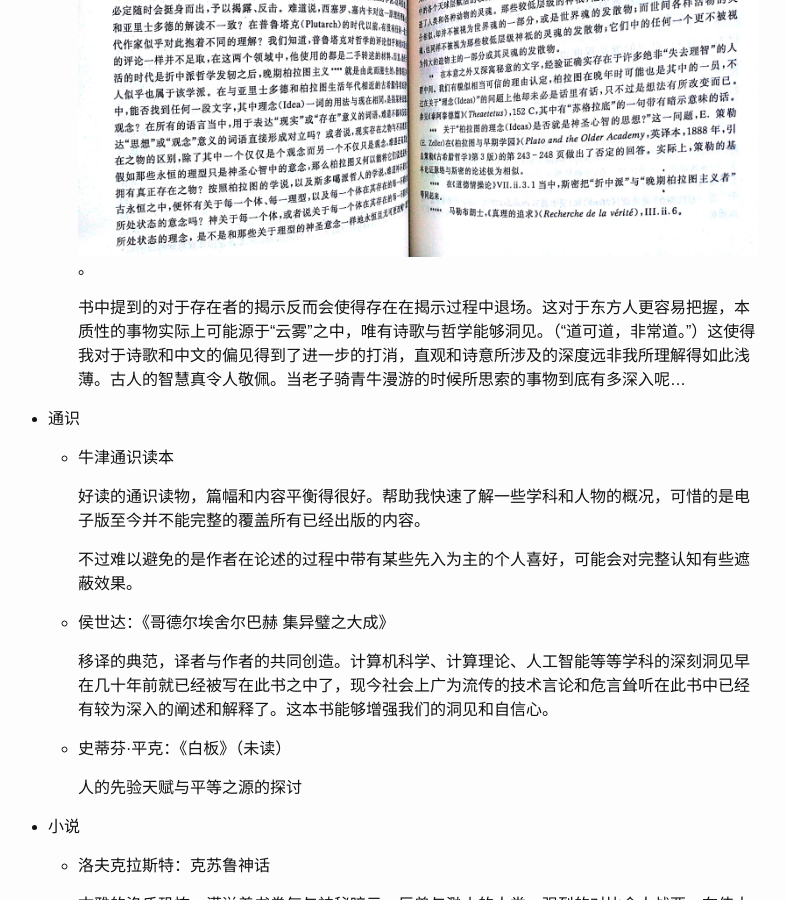
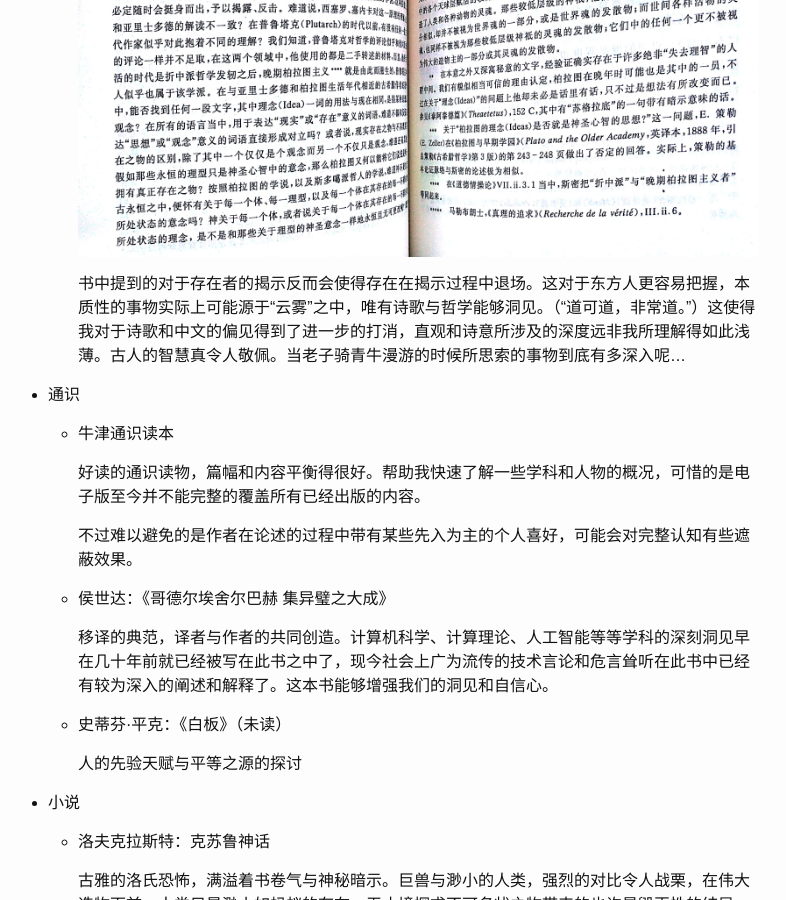
Before and after one commit to Leezh76/leezh76.github.io, a Jekyll site: the page built from _posts/2018-06-10-pearls.md, in a window 1280 px wide and 900 px high, scrolled down 2182 px. Shown: the whole window, without its empty margins (252-1038 px from the left). Built offline with Jekyll 4.4.1, drawn with Linux system fonts in a browser that asks for light colours.

Commit message:
modify essay Pearls

```diff
--- a/_posts/2018-06-10-pearls.md
+++ b/_posts/2018-06-10-pearls.md
@@ -55,7 +55,7 @@ lang: zh
 
     本人对本体论产生兴趣，遂查找书籍，而后发现此书《存在与时间》（又译《是与时》）。
 
-    艰涩之极，然熟悉其用词方式并视其为形式系统，其内容变得能够理解，其真确性与明晰性逐渐凸显而出。相似的情况也见于《通往语言的途中》，译者对于德文名词的拿捏和把握已经如此精微，仍然叫苦不迭。中文之中对应并且具有相似语境的词汇实难找寻，不得已只能自造与诠释。“存在”与“此在”，“道说”与“大道”之名词真可见译者之辛劳。![译者之辛劳](/images/comment.jpg)。
+    艰涩之极，然熟悉其用词方式并视其为形式系统，其内容变得能够理解，其真确性与明晰性逐渐凸显而出。相似的情况也见于《通往语言的途中》，译者对于德文名词的拿捏和把握已经如此精微，仍然叫苦不迭。中文之中对应并且具有相似语境的词汇实难找寻，不得已只能自造与诠释。“存在”与“此在”，“道说”与“大道”之名词真可见译者之辛劳。![译者之辛劳](/images/comment.jpg)
 
     书中提到的对于存在者的揭示反而会使得存在在揭示过程中退场。这对于东方人更容易把握，本质性的事物实际上可能源于“云雾”之中，唯有诗歌与哲学能够洞见。（“道可道，非常道。”）这使得我对于诗歌和中文的偏见得到了进一步的打消，直观和诗意所涉及的深度远非我所理解得如此浅薄。古人的智慧真令人敬佩。当老子骑青牛漫游的时候所思索的事物到底有多深入呢...
 
```
